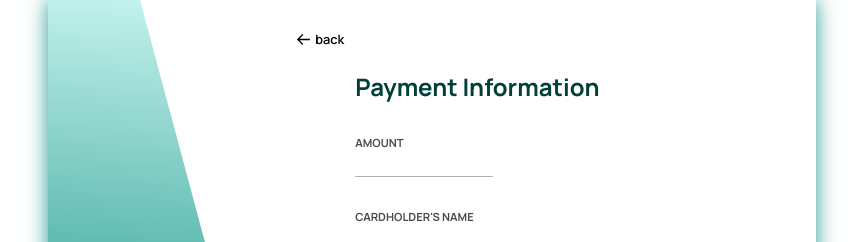
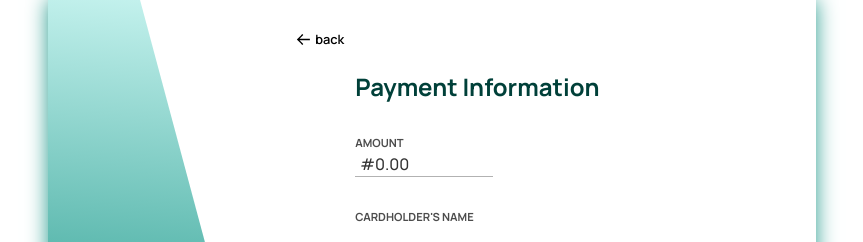
Before and after one commit to ovie012/Swift-Dispatch-Project, a React (Vite) app: page /Payment/PaymentInfo in a window 1280 px wide. Shown: the top 242 px of the page, without its empty margins (208-1071 px from the left). Built offline with nearby package versions, Linux system fonts and the light colour scheme.

Commit message:
receipt page done

```diff
--- a/src/AppContext.jsx
+++ b/src/AppContext.jsx
@@ -1,19 +1,21 @@
+// AppContext.js
 import React, { createContext, useState } from "react";
 
-const AppContext = createContext();
+export const AppContext = createContext();
 
-const AppProvider = ({ children }) => {
+export const AppProvider = ({ children }) => {
   const [orderDetails, setOrderDetails] = useState({
     estimatedPrice: 0,
     deliveryLocation: "",
     deliveryService: "",
   });
+  const [totalAmount, setTotalAmount] = useState(0);
 
   return (
-    <AppContext.Provider value={{ orderDetails, setOrderDetails }}>
+    <AppContext.Provider
+      value={{ orderDetails, setOrderDetails, totalAmount, setTotalAmount }}
+    >
       {children}
     </AppContext.Provider>
   );
 };
-
-export { AppContext, AppProvider };
--- a/src/PaymentInfo.jsx
+++ b/src/PaymentInfo.jsx
@@ -1,6 +1,11 @@
+// src/PaymentInfo.js
+import React, { useContext } from "react";
 import { Link } from "react-router-dom";
+import { AppContext } from "./AppContext";
 
 function PaymentInfo() {
+  const { totalAmount } = useContext(AppContext);
+
   return (
     <>
       <main className="payment-info-main">
@@ -16,7 +21,11 @@ function PaymentInfo() {
             <h2>Payment Information</h2>
             <form action="POST">
               <h6>Amount</h6>
-                <input type="text" />
+              <input
+                type="text"
+                value={`#${totalAmount.toFixed(2)}`}
+                readOnly
+              />
             </form>
             <form action="POST">
               <h6>CardHolder's Name</h6>
@@ -36,13 +45,7 @@ function PaymentInfo() {
               </form>
               <form action="POST">
                 <h6>CVC code</h6>
-                  <input
-                    type="number"
-                    minLength={3}
-                    maxLength={3}
-                    name=""
-                    id=""
-                  />
+                <input type="number" minLength={3} maxLength={3} />
               </form>
             </section>
             <Link to="/Success">
@@ -53,6 +56,6 @@ function PaymentInfo() {
       </main>
     </>
   );
-};
+}
 
 export default PaymentInfo;
--- a/src/Receipt.jsx
+++ b/src/Receipt.jsx
@@ -1,15 +1,20 @@
 // src/Receipt.js
-import React, { useContext } from "react";
+import React, { useContext, useEffect } from "react";
 import { Link } from "react-router-dom";
 import { AppContext } from "./AppContext";
 import Header from "./Header";
 import Footer from "./Footer";
 
 function Receipt() {
-  const { orderDetails } = useContext(AppContext);
+  const { orderDetails, setTotalAmount } = useContext(AppContext);
   const { estimatedPrice, deliveryLocation, deliveryService } = orderDetails;
 
-    console.log("Received order details:", orderDetails);
+  const tax = 50;
+  const totalAmount = parseFloat(estimatedPrice) + tax;
+
+  useEffect(() => {
+    setTotalAmount(totalAmount);
+  }, [totalAmount, setTotalAmount]);
 
   return (
     <>
@@ -61,9 +66,7 @@ function Receipt() {
             <div>
               <h5>Delivery</h5>
               <h6>Address</h6>
-              <p>
-                {deliveryLocation}
-              </p>
+              <p>{deliveryLocation}</p>
             </div>
           </section>
           <span></span>
@@ -85,9 +88,7 @@ function Receipt() {
           <span></span>
           <section>
             <h4>Total</h4>
-            <h4>{`#${
-              (parseFloat(estimatedPrice) + 50).toFixed(2)
-            }`}</h4>
+            <h4>{`#${totalAmount.toFixed(2)}`}</h4>
           </section>
           <Link to="/Payment/PaymentInfo">
             <button>Proceed</button>
--- a/src/Success.jsx
+++ b/src/Success.jsx
@@ -11,7 +11,7 @@ function Success() {
           <img
             src="/Group 25.png"
             alt="success"
-            className="w-3/4 sm:w-1/2 lg:w-1/4"
+            className="w-2/4 sm:w-1/2 lg:w-1/4"
           />
           <p className="font-medium  text-center text-xl lg:text-3xl mt-4">
             Thank you, payment successful!
```
Lines whose indentation alone changed are shown as unchanged.
